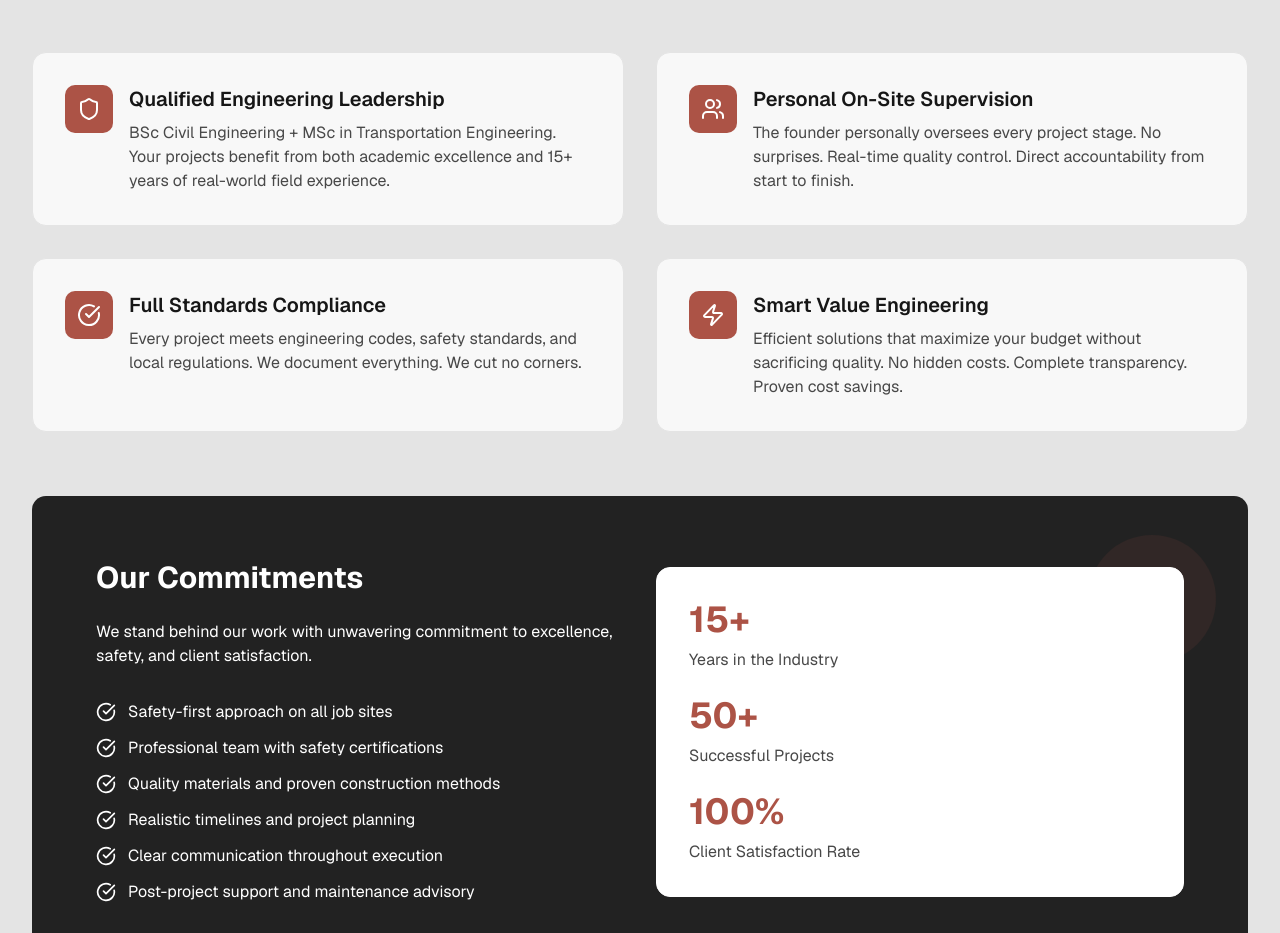
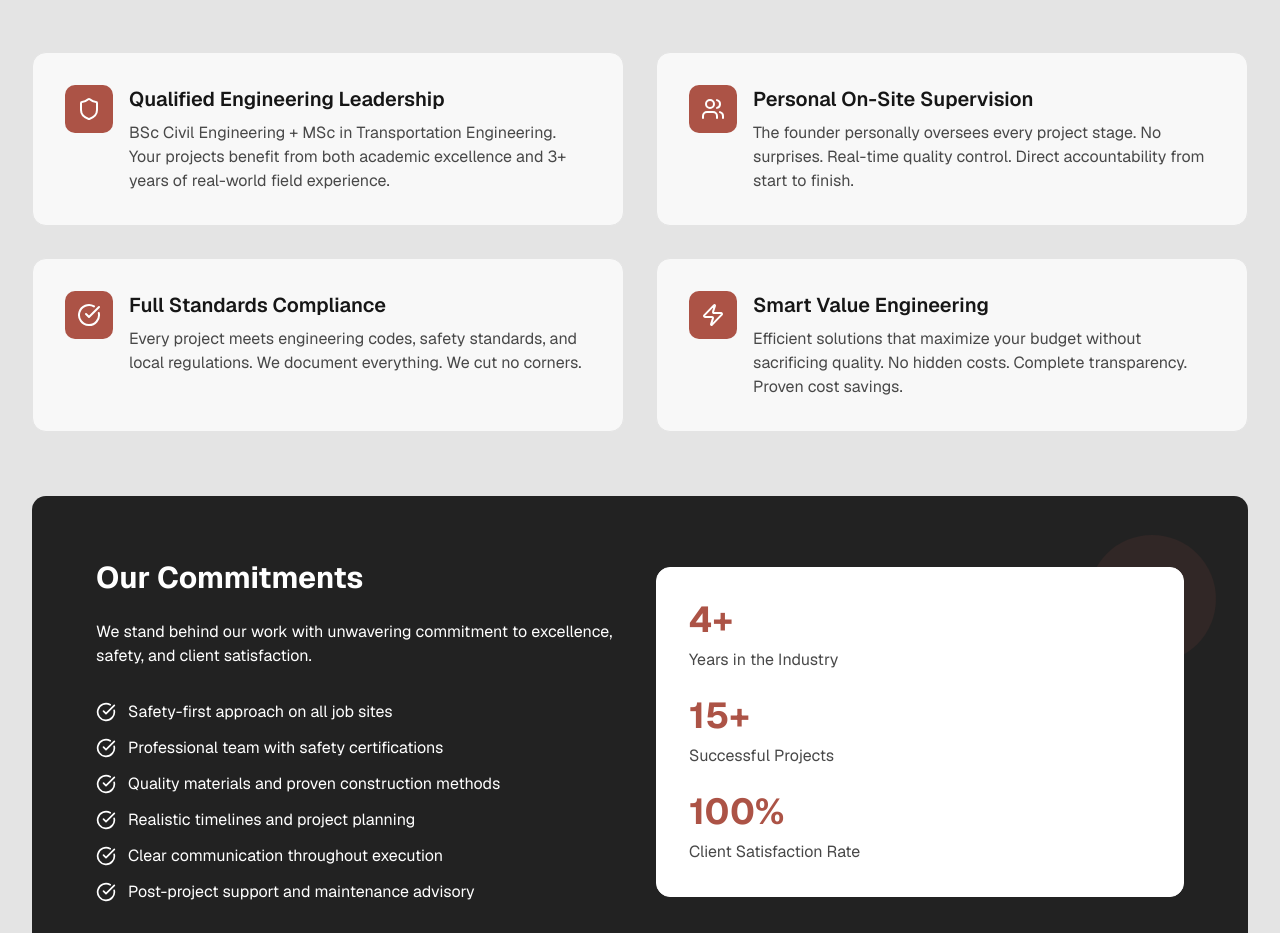
Before and after one commit to SenseiKaih/adonis-construction-site, a Next.js app: page / in a window 1280 px wide. Shown: the part 6380-7313 px from the top of the page. Built offline with nearby package versions, Linux system fonts and the light colour scheme.

Commit message:
Update why-choose-us.tsx

```diff
--- a/components/why-choose-us.tsx
+++ b/components/why-choose-us.tsx
@@ -6,7 +6,7 @@ const reasons = [
   {
     icon: Shield,
     title: 'Qualified Engineering Leadership',
-    description: 'BSc Civil Engineering + MSc in Transportation Engineering. Your projects benefit from both academic excellence and 15+ years of real-world field experience.',
+    description: 'BSc Civil Engineering + MSc in Transportation Engineering. Your projects benefit from both academic excellence and 3+ years of real-world field experience.',
   },
   {
     icon: Users,
@@ -102,11 +102,11 @@ export default function WhyChooseUs() {
               <div className="relative bg-primary-foreground bg-opacity-10 rounded-xl p-8 backdrop-blur-sm border border-primary-foreground border-opacity-20">
                 <div className="space-y-6">
                   <div>
-                    <p className="text-4xl font-bold text-secondary mb-2">15+</p>
+                    <p className="text-4xl font-bold text-secondary mb-2">4+</p>
                     <p className="text-muted-foreground text-opacity-75">Years in the Industry</p>
                   </div>
                   <div>
-                    <p className="text-4xl font-bold text-secondary mb-2">50+</p>
+                    <p className="text-4xl font-bold text-secondary mb-2">15+</p>
                     <p className="text-muted-foreground text-opacity-75">Successful Projects</p>
                   </div>
                   <div>
```
